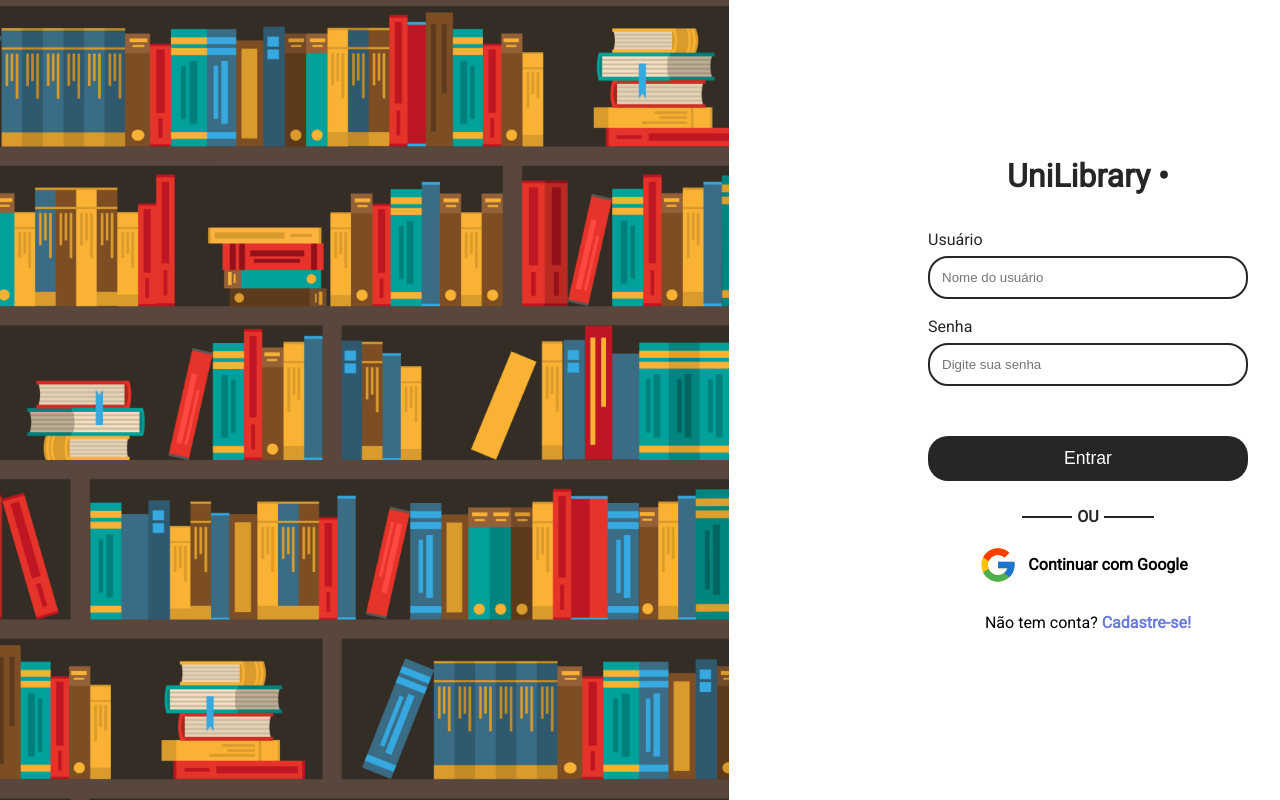
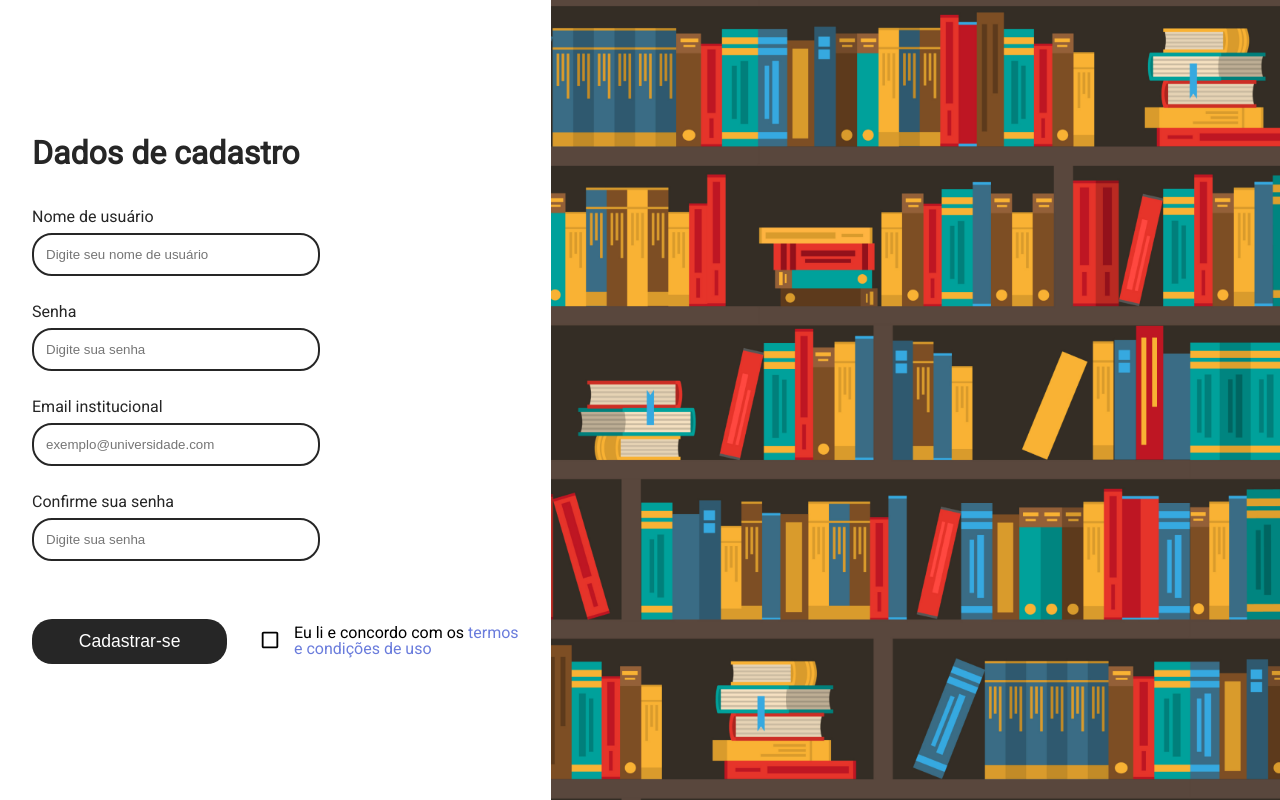
Before and after one commit to HarlonGarcia/UniLibrary, a React (Vite) app: page / in a window 1280 px wide. Built offline with nearby package versions, Linux system fonts and the light colour scheme.

Commit message:
feat: sign up screen added

```diff
--- a/src/App.jsx
+++ b/src/App.jsx
@@ -1,11 +1,12 @@
 import './App.scss'
 import Login from './components/Login/Login';
+import { Registration } from './components/Registration/Registration';
 
 
 const App = () => {
   return (
     <>
-      <Login></Login>
+      <Registration></Registration>
     </>
   )
 }
--- a/src/components/Login/LoginForm/LoginForm.jsx
+++ b/src/components/Login/LoginForm/LoginForm.jsx
@@ -1,5 +1,4 @@
 import React from 'react';
-import { AiFillGoogleCircle } from 'react-icons/ai';
 import { FcGoogle } from 'react-icons/fc';
 
 import './LoginForm.scss';
@@ -8,11 +7,11 @@ import ButtonForm from '../../Shared/ButtonForm/ButtonForm';
 
 const LoginForm = () => {
   return (
-    <form className="form">
+    <form className="login_form">
       <h1>UniLibrary •</h1>
       <div className='login_inputs'>
-        <Input placeholder="Nome do usuário" id="username" label="Usuário"></Input>
-        <Input placeholder="Digite sua senha" id="password" label="Senha"></Input>
+        <Input type="text" placeholder="Nome do usuário" id="username" label="Usuário"></Input>
+        <Input type="password" placeholder="Digite sua senha" id="password" label="Senha"></Input>
       </div>
       <ButtonForm label="Entrar"></ButtonForm>
       <div id='login_divisor'>
@@ -26,7 +25,6 @@ const LoginForm = () => {
       </div>
       <h3>Não tem conta? <a>Cadastre-se!</a></h3>
     </form>
-
   )
 }
 
--- a/src/components/Login/LoginForm/LoginForm.scss
+++ b/src/components/Login/LoginForm/LoginForm.scss
@@ -1,6 +1,6 @@
 @use '../../../index.scss' as var;
 
-.form {
+.login_form {
     display: flex;
     flex-direction: column;
     align-items: center;
--- /dev/null
+++ b/src/components/Registration/Registration.jsx
@@ -0,0 +1,12 @@
+import React from 'react';
+import RegistrationForm from './RegistrationForm/RegistrationForm';
+import './Registration.scss'
+
+export const Registration = () => {
+  return (
+    <div className='registration'>
+      <RegistrationForm></RegistrationForm>
+      <img src="src/assets/images/library.png" alt="Library Image" id='lib_img' />
+    </div>
+  )
+}
--- /dev/null
+++ b/src/components/Registration/Registration.scss
@@ -0,0 +1,14 @@
+.registration {
+    width: 100vw;
+    height: 100vh;
+
+    display: flex;
+    flex-direction: row;
+    justify-content: space-between;
+    align-items: center;
+}
+
+#lib_img {
+    height: 100vh;
+    position: relative;
+}
--- /dev/null
+++ b/src/components/Registration/RegistrationForm/RegistrationForm.jsx
@@ -0,0 +1,43 @@
+import React from 'react';
+import './RegistrationForm.scss';
+import Input from '../../Shared/Input/Input';
+import ButtonForm from '../../Shared/ButtonForm/ButtonForm';
+import { MdCheckBoxOutlineBlank } from 'react-icons/md'
+import { MdCheckBox } from 'react-icons/md'
+import { useState } from 'react';
+
+const RegistrationForm = () => {
+    const [ accepted, setAccepted ] = useState(false);
+
+    const handleClick = () => {
+        setAccepted(!accepted)
+    }
+
+    const customStyle = {
+        width: "18rem",
+        margin: "0 2rem 0 0"
+    };
+
+    return (
+    <form className="registration_form">
+      <h1>Dados de cadastro</h1>
+      <div className='registration_inputs'>
+        <Input type="text" placeholder="Digite seu nome de usuário" id="username" label="Nome de usuário"></Input>
+        <Input type="password" placeholder="Digite sua senha" id="password" label="Senha"></Input>
+        <Input type="email" placeholder="exemplo@universidade.com" id="institutional_email" label="Email institucional"></Input>
+        <Input type="password" placeholder="Digite sua senha" id="password-auth" label="Confirme sua senha"></Input>
+      </div>
+      <div className='registration_footer'>
+        <ButtonForm label="Cadastrar-se" style={customStyle}></ButtonForm>
+        <div id='service_terms'>
+            <span onClick={handleClick}>
+            {accepted ? <MdCheckBox size={22}/> : <MdCheckBoxOutlineBlank size={22}/> }
+            </span>
+            <h3>Eu li e concordo com os <a>termos e condições de uso</a></h3>
+        </div>
+      </div>
+    </form>
+  )
+}
+
+export default RegistrationForm;
--- /dev/null
+++ b/src/components/Registration/RegistrationForm/RegistrationForm.scss
@@ -0,0 +1,52 @@
+@use '../../../index.scss' as var;
+
+.registration_form {
+    display: flex;
+    flex-direction: column;
+    align-items: flex-start;
+
+    width: 48em;
+    padding: 2rem;
+
+    h1 {
+        color: var.$dark-color;
+        font-size: 2rem;
+        font-weight: 800;
+        margin-bottom: 40px;
+    }
+
+    .registration_inputs {
+        display: flex;
+        flex-direction: row;
+        justify-content: flex-start;
+        flex-wrap: wrap;
+        width: 100%;
+        margin-bottom: 30px;
+
+        > * {
+            margin-right: 2rem;
+            margin-bottom: 0.5rem;
+            width: 18em;
+        }
+    }
+
+    .registration_footer {
+        display: flex;
+        align-items: center;
+    }
+
+    #service_terms {
+        display: flex;
+        max-width: 20rem;
+        align-items: center;
+
+
+        h3 {
+            margin-left: .8rem;
+        }
+
+        a {
+            color: var.$light-blue;
+        }
+    }
+}
--- a/src/components/Shared/ButtonForm/ButtonForm.jsx
+++ b/src/components/Shared/ButtonForm/ButtonForm.jsx
@@ -1,9 +1,9 @@
 import React from 'react';
 import './ButtonForm.scss';
 
-const ButtonForm = ({label}) => {
+const ButtonForm = ({label, style}) => {
   return (
-    <button className='btn'>{label}</button>
+    <button className='btn' style={style}>{label}</button>
   )
 }
 
--- a/src/components/Shared/Input/Input.jsx
+++ b/src/components/Shared/Input/Input.jsx
@@ -1,13 +1,13 @@
 import React from 'react';
 import './Input.scss'
 
-const Input = ({placeholder, id, label}) => {
+const Input = ({type, placeholder, id, label}) => {
   return (
     <div className="field">
       <label htmlFor={id}>
         {label}
       </label>
-      <input id={id} placeholder={placeholder}></input>
+      <input type={type} id={id} placeholder={placeholder}></input>
     </div>
   )
 }
--- a/src/components/Shared/Input/Input.scss
+++ b/src/components/Shared/Input/Input.scss
@@ -9,6 +9,7 @@
 
     label {
         color: var.$dark-color;
+        font-size: 1rem;
         margin-bottom: 0.5rem;
         font-weight: 300;
     }
```
